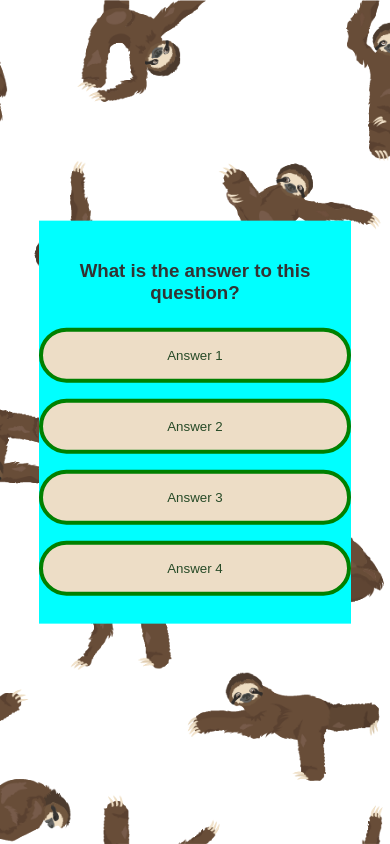
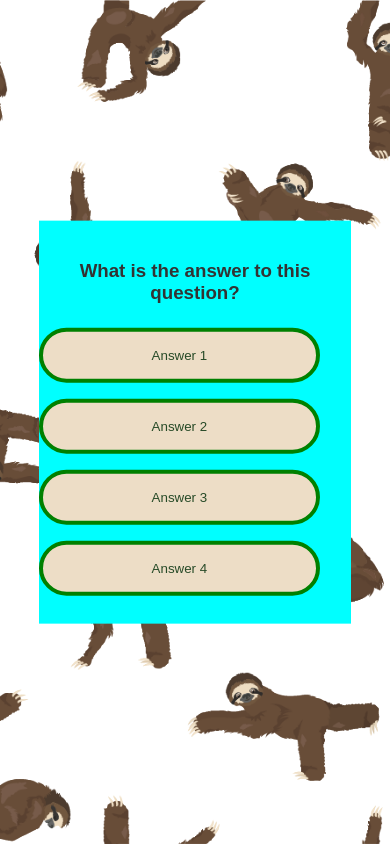
Before and after one commit to Cath127/sloth, a plain HTML site: page game.html in a window 390 px wide. Drawn offline with Linux system fonts and the light colour scheme.

Commit message:
Home page responsive but buttons not centered

```diff
--- a/assets/css/style.css
+++ b/assets/css/style.css
@@ -138,13 +138,14 @@ h3 {
   .btn-answer {
     background:  #edddc6;;
     color: #274A27;
-    width: 100%;
+    width: 90%;
     border: 0.3rem solid green;
     padding: 1rem;
     margin: 0.5rem 0;
     border-radius: 3rem;
     cursor: pointer;
     transition: 0.3s;
+    text-align: center;
   }
 
   .btn-answer:hover {
```
Also changed, not shown: index.html (+1 -1 lines), game.html (line endings or trailing spaces).
